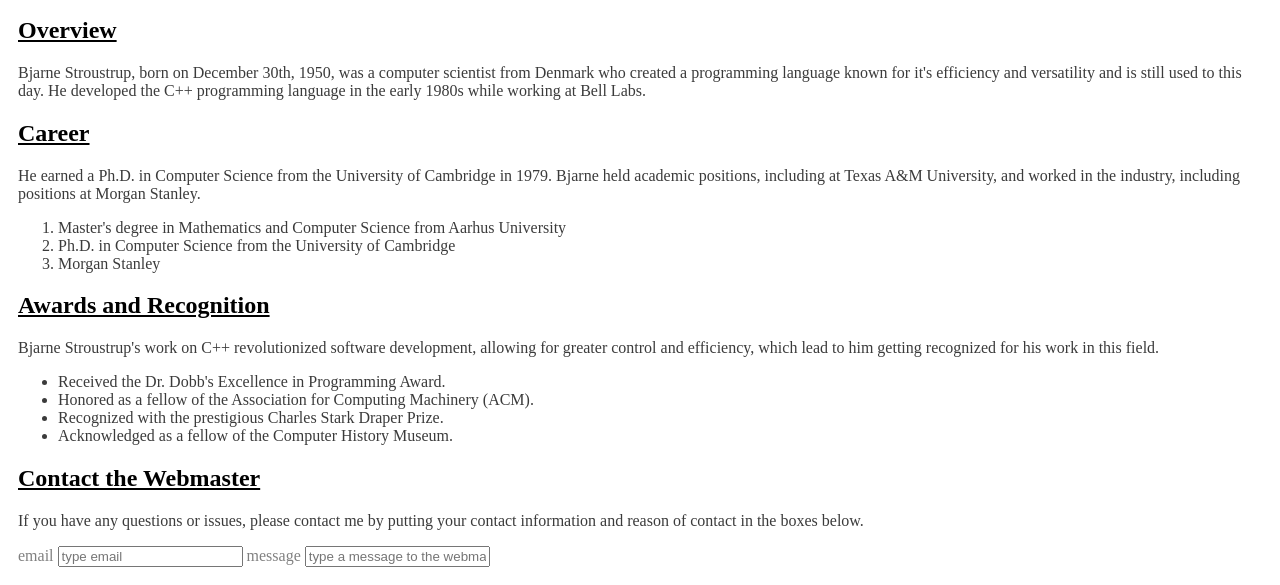
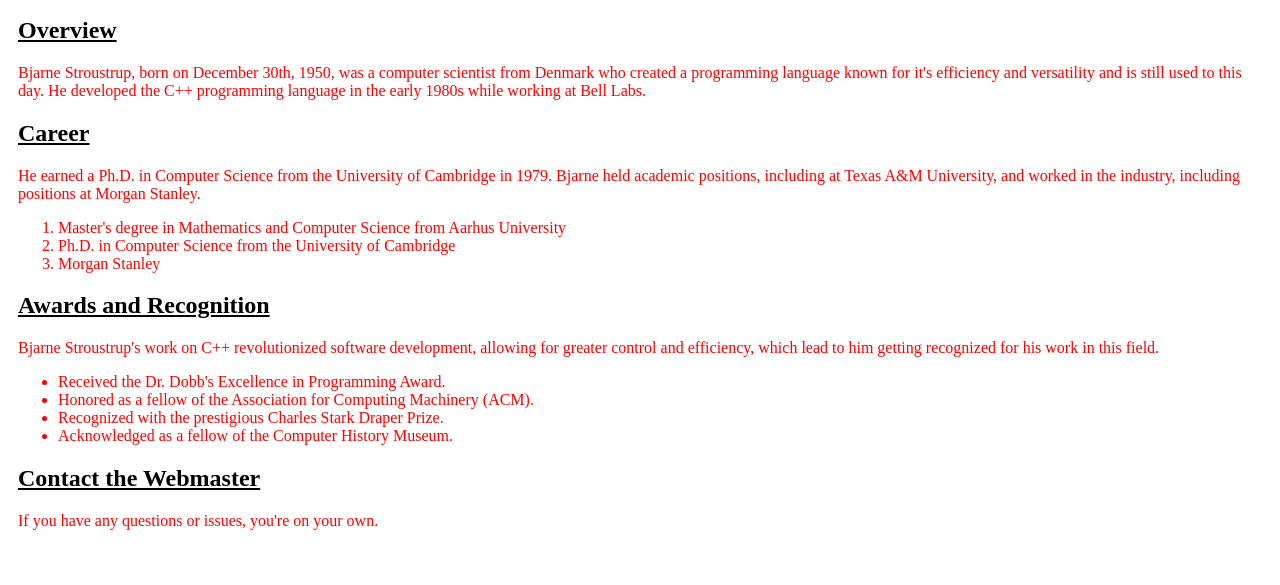
Before and after one commit to AshleyLago/Sprint2Module1Project, a plain HTML site: page index.html in a window 1280 px wide. Shown: the part 489-1074 px from the top of the page. After the commit the page ends 1053 px from the top, so only its background shows below. Drawn offline with Linux system fonts and the light colour scheme.

Commit message:
Changed all colors to red and removed the form

```diff
--- a/index.html
+++ b/index.html
@@ -42,14 +42,14 @@
         text-decoration: underline;
       }
       article {
-        color: rgb(59, 59, 59);
+        color: red;
       }
       label {
-        color: gray;
+        color: red;
       }
       figcaption {
         padding: 10px;
-        color: gray;
+        color: red;
       }
     </style>
   </head>
@@ -115,19 +115,9 @@
         <h2>Contact the Webmaster</h2>
         <article>
           <p>
-            If you have any questions or issues, please contact me by putting your contact information and reason of contact in the boxes below.
+            If you have any questions or issues, you're on your own.
           </p>
         </article>
-        <form action="">
-          <label>
-            email
-            <input type="email" placeholder="type email">
-          </label>
-          <label>
-            message
-            <input type="text" placeholder="type a message to the webmaster">
-          </label>
-        </form>
       </section>
     </footer>
   </body>
```
